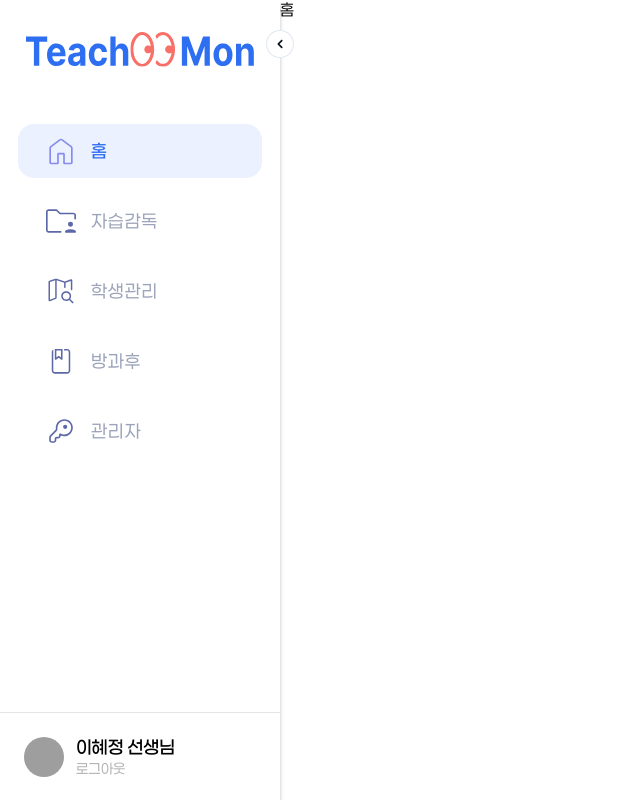
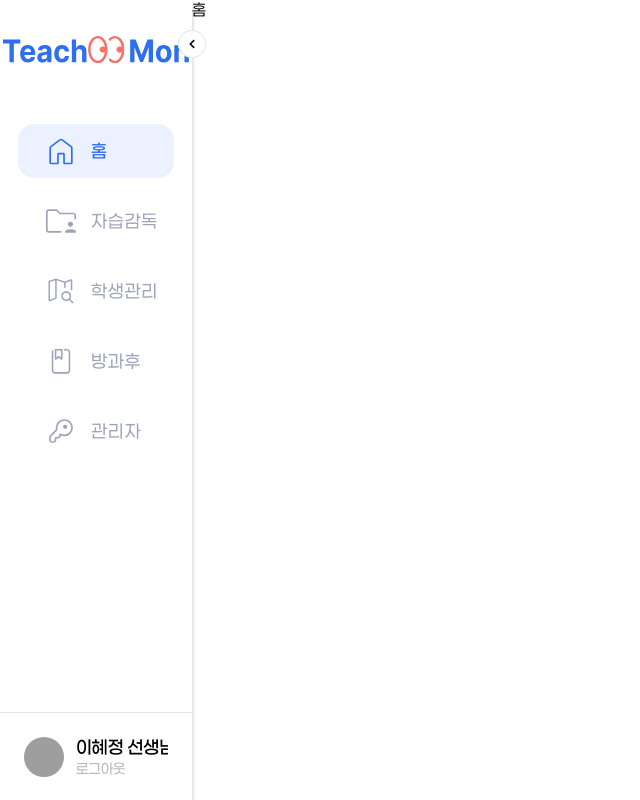
Before and after one commit to Teachers-Teachmon/Teachmon-Client-V2, a React (Vite) app: page / in a window 1280 px wide. Shown: the whole page, without its empty margins (0-640 px from the left). Built offline with nearby package versions, Linux system fonts and the light colour scheme; grey boxes are pictures that could not be loaded.

Commit message:
feat(TC-2) :: 사이드바 vw로 수정

```diff
--- a/src/components/ui/Sidebar/index.tsx
+++ b/src/components/ui/Sidebar/index.tsx
@@ -54,7 +54,7 @@ export default function Sidebar() {
               collapsed={isCollapsed}
               onClick={() => handleMenuClick(item.path)}
             >
-              <S.MenuIcon src={item.icon} alt={item.label} active={isActive} />
+              <S.MenuIcon src={isActive ? item.activeIcon : item.icon} alt={item.label} />
               <S.MenuLabel active={isActive} collapsed={isCollapsed}>
                 {item.label}
               </S.MenuLabel>
--- a/src/components/ui/Sidebar/style.ts
+++ b/src/components/ui/Sidebar/style.ts
@@ -5,11 +5,13 @@ export const SidebarContainer = styled.aside<{ collapsed: boolean }>`
   position: relative;
   display: flex;
   flex-direction: column;
-  width: ${({ collapsed }) => (collapsed ? '5rem' : '17.5rem')};
+  width: ${({ collapsed }) => (collapsed ? '5rem' : '15vw')};
+  min-width: ${({ collapsed }) => (collapsed ? '4rem' : '12rem')};
+  max-width: ${({ collapsed }) => (collapsed ? '5rem' : '17.5rem')};
   height: 100vh;
   background-color: ${colors.n01};
   box-shadow: 0 0.25rem 0.25rem rgba(0, 0, 0, 0.25);
-  transition: width 0.3s ease;
+  transition: width 0.3s ease, min-width 0.3s ease, max-width 0.3s ease;
   overflow: visible;
 `
 
@@ -43,11 +45,11 @@ export const LogoSection = styled.div<{ collapsed: boolean }>`
 `
 
 export const LogoImage = styled.img`
-  height: 2.2rem;
+  height: clamp(1.8rem, 2vw, 2.2rem);
 `
 
 export const LogoImageSmall = styled.img`
-  height: 2.0rem;
+  height: clamp(1.6rem, 1.8vw, 2rem);
 `
 
 export const MenuSection = styled.nav<{ collapsed: boolean }>`
@@ -59,13 +61,9 @@ export const MenuSection = styled.nav<{ collapsed: boolean }>`
   flex: 1;
 `
 
-export const MenuIcon = styled.img<{ active: boolean }>`
+export const MenuIcon = styled.img`
   width: 2.5rem;
   height: 2.5rem;
-  filter: ${({ active }) => active
-    ? 'invert(36%) sepia(93%) saturate(1352%) hue-rotate(206deg) brightness(97%) contrast(92%)'
-    : 'invert(72%) sepia(8%) saturate(654%) hue-rotate(189deg) brightness(91%) contrast(87%)'};
-  transition: filter 0.2s ease;
 `
 
 export const MenuItemButton = styled.button<{ active: boolean; collapsed: boolean }>`
--- a/src/constants/sidebar.ts
+++ b/src/constants/sidebar.ts
@@ -4,15 +4,21 @@ export interface SidebarMenuItem {
   id: MenuItemType
   label: string
   icon: string
+  activeIcon: string
   path: string
 }
 
 export const SIDEBAR_ICONS = {
   home: '/icons/Home.svg',
+  homeActive: '/icons/HomeActive.svg',
   supervision: '/icons/Supervision.svg',
+  supervisionActive: '/icons/SupervisionActive.svg',
   manage: '/icons/LeaveSeat.svg',
+  manageActive: '/icons/LeaveSeatActive.svg',
   afterSchool: '/icons/AfterSchool.svg',
+  afterSchoolActive: '/icons/AfterSchoolActive.svg',
   admin: '/icons/Admin.svg',
+  adminActive: '/icons/AdminActive.svg',
   collapse: '/icons/Collapse.svg',
 } as const
 
@@ -20,9 +26,9 @@ export const LOGO = '/assets/logo.svg'
 export const MINI_LOGO = '/assets/MiniLogo.svg'
 
 export const SIDEBAR_MENU_ITEMS: SidebarMenuItem[] = [
-  { id: 'home', label: '홈', icon: SIDEBAR_ICONS.home, path: '/' },
-  { id: 'supervision', label: '자습감독', icon: SIDEBAR_ICONS.supervision, path: '/supervision' },
-  { id: 'manage', label: '학생관리', icon: SIDEBAR_ICONS.manage, path: '/manage' },
-  { id: 'afterSchool', label: '방과후', icon: SIDEBAR_ICONS.afterSchool, path: '/after-school' },
-  { id: 'admin', label: '관리자', icon: SIDEBAR_ICONS.admin, path: '/admin' },
+  { id: 'home', label: '홈', icon: SIDEBAR_ICONS.home, activeIcon: SIDEBAR_ICONS.homeActive, path: '/' },
+  { id: 'supervision', label: '자습감독', icon: SIDEBAR_ICONS.supervision, activeIcon: SIDEBAR_ICONS.supervisionActive, path: '/supervision' },
+  { id: 'manage', label: '학생관리', icon: SIDEBAR_ICONS.manage, activeIcon: SIDEBAR_ICONS.manageActive, path: '/manage' },
+  { id: 'afterSchool', label: '방과후', icon: SIDEBAR_ICONS.afterSchool, activeIcon: SIDEBAR_ICONS.afterSchoolActive, path: '/after-school' },
+  { id: 'admin', label: '관리자', icon: SIDEBAR_ICONS.admin, activeIcon: SIDEBAR_ICONS.adminActive, path: '/admin' },
 ]
```
